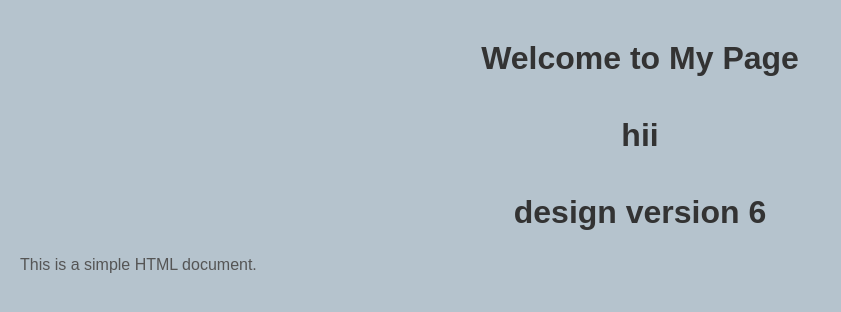
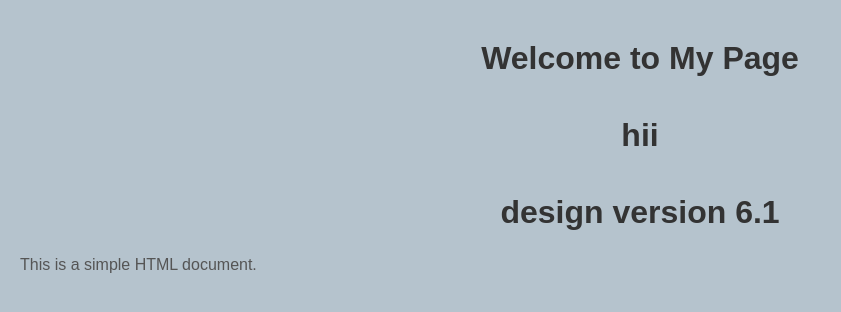
Before and after one commit to praju611/Git, a plain HTML site: page index.html in a window 1280 px wide. Shown: the whole page, without its empty margins (0-841 px from the left). Drawn offline with Linux system fonts and the light colour scheme.

Commit message:
Added design version 6.1

```diff
--- a/index.html
+++ b/index.html
@@ -9,7 +9,7 @@
 <body>
     <h1>Welcome to My Page</h1>
     <h1>hii</h1>
-    <h1> design version 6</h1>
+    <h1> design version 6.1</h1>
     <p>This is a simple HTML document.</p>
     <script>
         console.log("Hello, World!");
```
